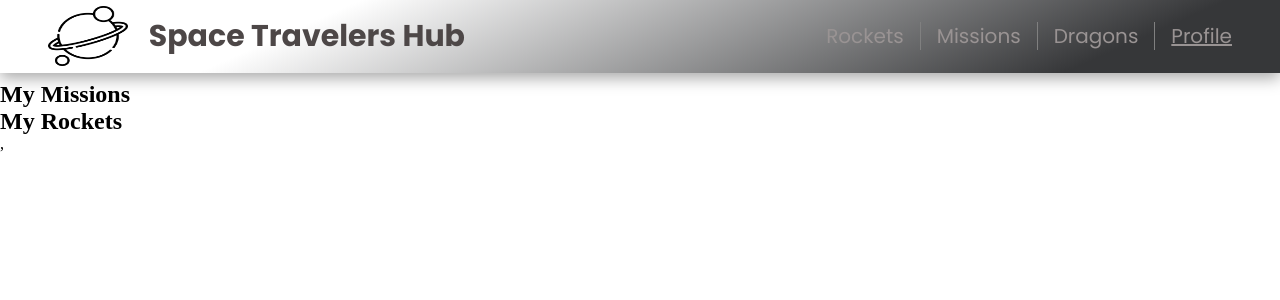
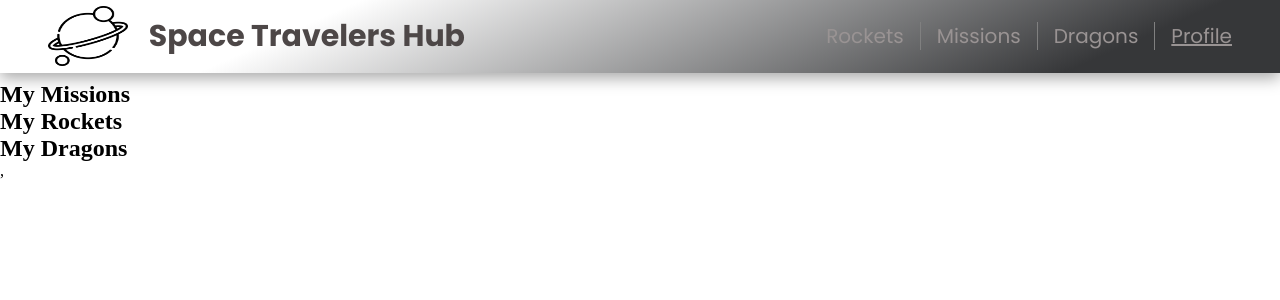
Before and after one commit to Reggeditt/react-group-project, a React (Create React App) app: page /profile in a window 1280 px wide. Shown: the top 300 px of the page. Built offline with nearby package versions, Linux system fonts and the light colour scheme.

Commit message:
Display the Reserved dragon in my profile page

```diff
--- a/src/components/Profile.js
+++ b/src/components/Profile.js
@@ -6,6 +6,8 @@ const Profile = () => {
   const myMissions = missions.filter((mission) => mission.reserved === true);
   const rockets = useSelector((store) => store.rockets);
   const filteredRockets = rockets.filter((rocket) => rocket.reserved === true);
+  const dragons = useSelector((store) => store.dragons);
+  const filteredDragons = dragons.filter((dragon) => dragon.reserved === true);
   return (
     <div>
       <div>
@@ -33,6 +35,15 @@ const Profile = () => {
           })}
         </ul>
       </div>
+      <div className="subcribed-rockets margin">
+        <h2>My Dragons</h2>
+        <ul>
+          {filteredDragons.map((dragon) => {
+            const dragonId = dragon.id;
+            return <li key={dragonId}>{dragon.name}</li>;
+          })}
+        </ul>
+      </div>
     </div>
   );
 };
```
